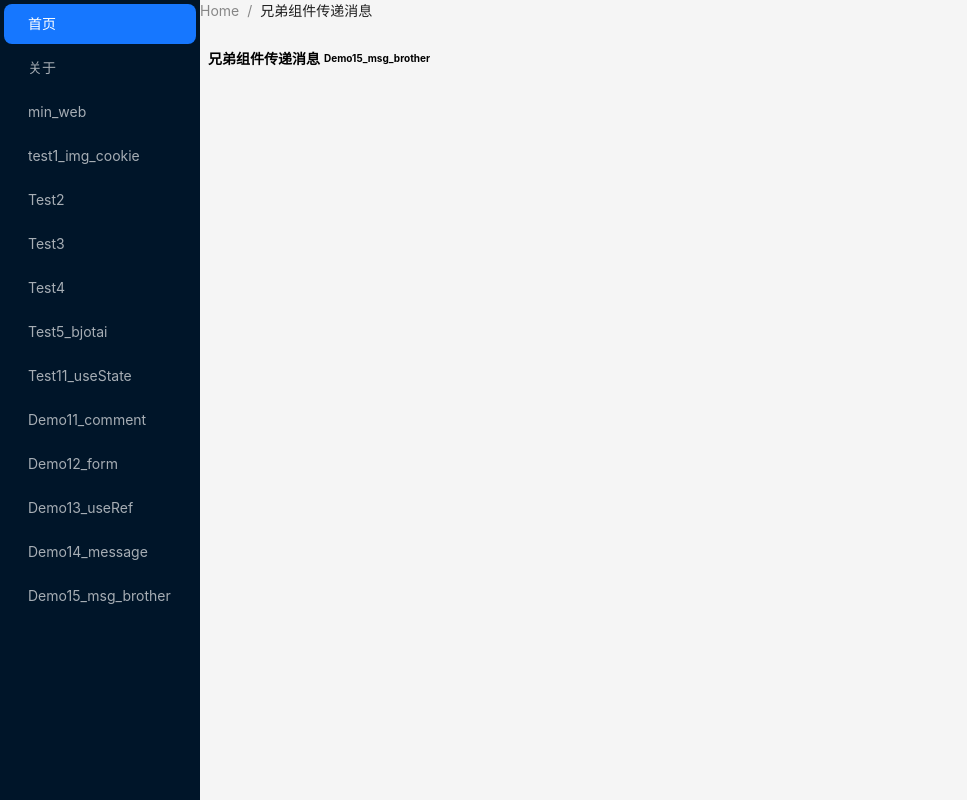
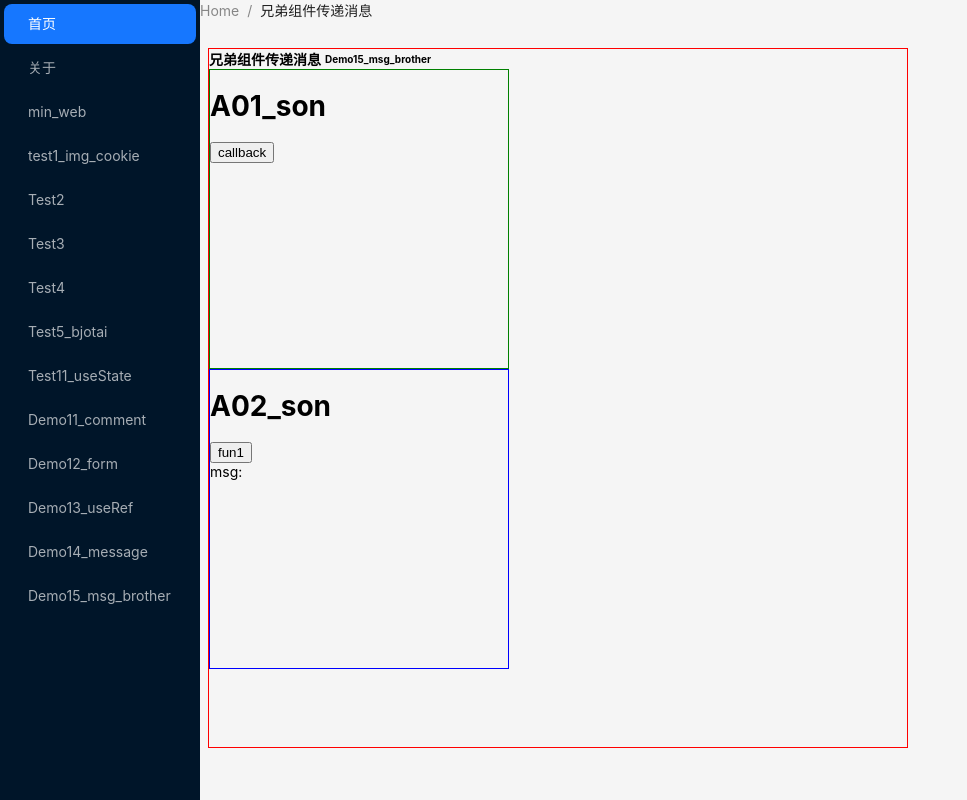
Before and after one commit to astmain/react18_electron_preload, a React (Vite) app: page /Demo15_msg_brother in a window 1280 px wide. Shown: the whole page, without its empty margins (0-967 px from the left). Built offline with nearby package versions, Linux system fonts and the light colour scheme.

Commit message:
兄弟组件通信a->App->b

```diff
--- a/src/layout/aLayout.jsx
+++ b/src/layout/Alayout.jsx
@@ -4,7 +4,7 @@ import Asider from './Asider'
 import {Layout} from 'antd'
 import "./css.css"
 
-export default function aLayout() {
+export default function Alayout() {
     return (
         <Layout>
             <Layout.Sider>
--- a/src/router.jsx
+++ b/src/router.jsx
@@ -1,7 +1,7 @@
 // import { createBrowserRouter, createHashRouter, createMemoryRouter, createStaticRouter } from "react-router";
 import React, {Suspense, lazy} from 'react';
 import {createBrowserRouter} from 'react-router'
-import aLayout from './layout/aLayout'
+import Alayout from './layout/Alayout'
 import About from './pages/About'
 import Home from './pages/Home'
 
@@ -146,7 +146,7 @@ const router = createBrowserRouter([
         path: '/',
         handle: {"title": "首页"},
         // path: "/index",
-        Component: aLayout, //父路由可以省略path
+        Component: Alayout, //父路由可以省略path
         //子路由不需要加/
         children: router_children,
     },
--- a/src/views/Demo15_msg_brother/A01_son.jsx
+++ b/src/views/Demo15_msg_brother/A01_son.jsx
@@ -3,9 +3,16 @@ import {Flex, Input, Button} from 'antd'
 import classnames from 'classnames'
 import "./css.css"
 
-export default function A01_son() {
+export default function A01_son(props) {
+    let msg = "A01_son的消息"
+
+
     useEffect(() => {
     }, []);
 
-    return <div>A01_son</div>
+    return <div className="A01_son">
+        <h1>A01_son</h1>
+        <button onClick={() => props.callback(msg)}>callback</button>
+
+    </div>
 }
--- a/src/views/Demo15_msg_brother/A02_son.jsx
+++ b/src/views/Demo15_msg_brother/A02_son.jsx
@@ -1,11 +1,21 @@
 import {useEffect, useState} from "react"
 import {Flex, Input, Button} from 'antd'
 import classnames from 'classnames'
-import "./css.css"
 
-export default function A02_son() {
+
+export default function A01_son(props) {
+    function fun1() {
+        console.log(`111---fun1:`, 333)
+    }
+
+
     useEffect(() => {
     }, []);
 
-    return <div>A02_son</div>
+    return <div className="A02_son">
+        <h1>A02_son</h1>
+        <button onClick={fun1}>fun1</button>
+        <div>msg:{props.msg}</div>
+
+    </div>
 }
--- a/src/views/Demo15_msg_brother/Demo15_msg_brother.jsx
+++ b/src/views/Demo15_msg_brother/Demo15_msg_brother.jsx
@@ -1,20 +1,43 @@
+import "./css.css"
+import {useMatches} from "react-router-dom";
 import {useEffect, useState} from "react"
 import {Flex, Input, Button} from 'antd'
 import classnames from 'classnames'
-import "./css.css"
-import {useMatches} from "react-router-dom";
+
+import A01_son from "./A01_son"
+import A02_son from "./A02_son"
+
+
+// 1. 通过子传父 A   -> App
+// 2. 通过父传子 App -> B
 
 export default function Demo15_msg_brother() {
     const matches = useMatches()
     const handle = matches[matches.length - 1].handle
+
+
+    let [msg, msg_set] = useState("")
+
+    function get_1_msg(msg) {
+        console.log(`111---get_1_msg:`, msg)
+        msg_set(msg)
+    }
+
+
     useEffect(() => {
-    }, []);
+    }, [])
 
-    return <div>
+    return <div className="parent">
         <div className="router_desc">
             <div className="title">{handle.title}</div>
             <div className="path">{handle.path}</div>
         </div>
 
+
+        <A01_son callback={get_1_msg}/>
+
+
+        <A02_son  msg={msg}/>
+
     </div>
 }
--- a/src/views/Demo15_msg_brother/css.css
+++ b/src/views/Demo15_msg_brother/css.css
@@ -1,8 +1,8 @@
 
 
 .parent {
-    width: 800px;
-    height: 800px;
+    width: 700px;
+    height: 700px;
 
     /*元素大小=宽高-边    推荐使用*/
     border: 1px solid red;
```
